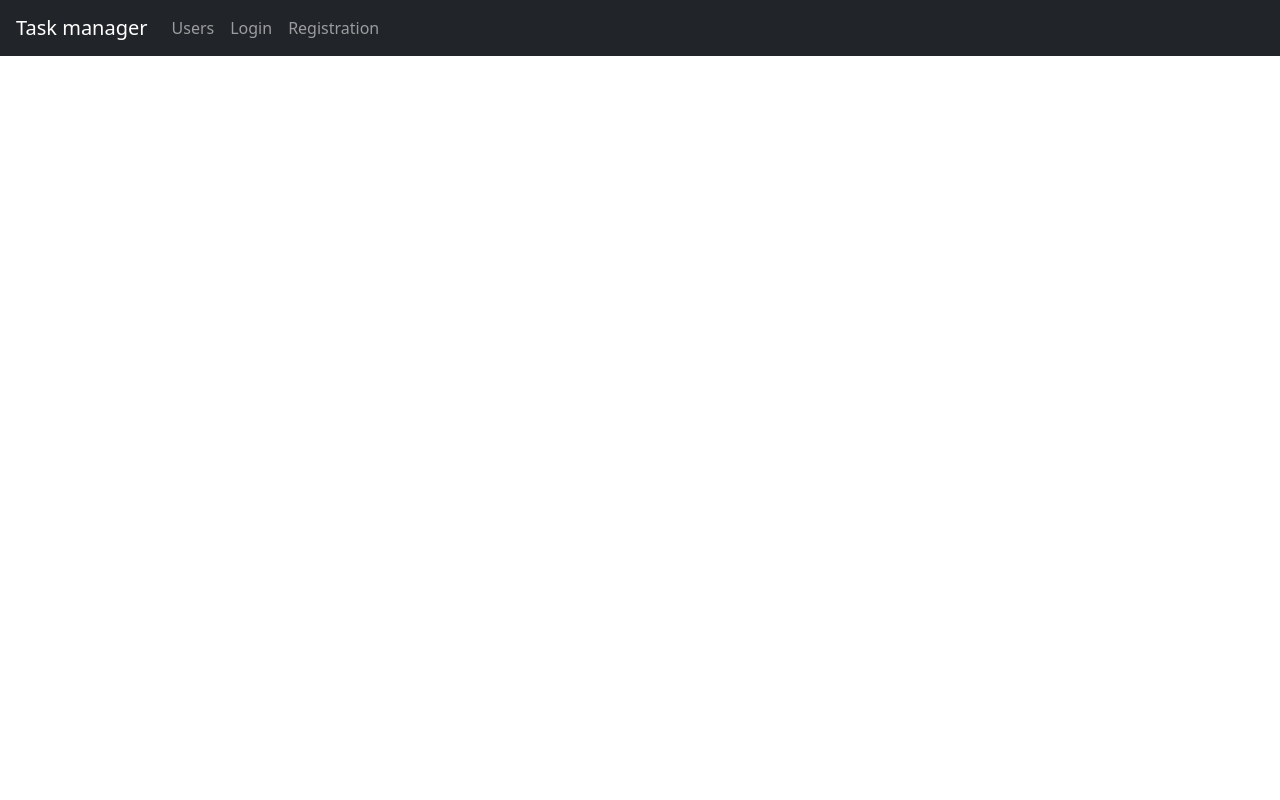
After one commit to gbespamiatnykh/python-project-52, a Django app: template task_manager/templates/base.html in a window 1280 px wide. The commit adds this page. Run offline with Django 5.2, Linux system fonts and the light colour scheme; the template is opened without the code that fills it, so the values that code supplies are empty; some libraries are stand-ins or nearby versions.

Commit message:
feat: update index view and templates

```diff
--- /dev/null
+++ b/task_manager/templates/base.html
@@ -0,0 +1,40 @@
+{% load django_bootstrap5 %}
+{% bootstrap_css %}
+{% bootstrap_javascript %}
+{% load i18n %}
+{% get_current_language as LAGUAGE_CODE %}
+
+<!DOCTYPE html>
+<html lang="{{LAGUAGE_CODE}}">
+<head>
+  <meta charset="UTF-8">
+  <meta name="viewport" content="width=device-width, initial-scale=1.0">
+  <title>Task manager</title>
+  <link href="https://cdn.jsdelivr.net/npm/bootstrap@5.3.8/dist/css/bootstrap.min.css" rel="stylesheet" integrity="sha384-sRIl4kxILFvY47J16cr9ZwB07vP4J8+LH7qKQnuqkuIAvNWLzeN8tE5YBujZqJLB" crossorigin="anonymous">
+</head>
+<body class="min-vh-100 d-flex flex-column">
+  <nav class="navbar navbar-expand-md navbar-dark bg-dark px-3">
+    <a class="navbar-brand" href="{% url "index" %}">{% trans "Task manager" %}</a>
+    <div id="navbarNav">
+      <ul class="navbar-nav">
+        <li class="nav-item">
+          <a class="nav-link " href="#">{% trans "Users" %}</a>
+        </li>
+        <li class="nav-item">
+          <a class="nav-link " href="#">{% trans "Login" %}</a>
+        </li>
+        <li class="nav-item">
+          <a class="nav-link " href="#">{% trans "Registration" %}</a>
+        </li>
+      </ul>
+    </div>
+  </nav>
+  <main class="flex-grow-1">
+    <div class="container-lg mt-3">
+      <h1>{% block heading %}{% endblock %}</h1>
+      {% block content %}{% endblock %}
+    </div>
+  </main>
+  <script src="https://cdn.jsdelivr.net/npm/bootstrap@5.3.8/dist/js/bootstrap.bundle.min.js" integrity="sha384-FKyoEForCGlyvwx9Hj09JcYn3nv7wiPVlz7YYwJrWVcXK/BmnVDxM+D2scQbITxI" crossorigin="anonymous"></script>
+</body>
+</html>
--- a/task_manager/urls.py
+++ b/task_manager/urls.py
@@ -17,8 +17,8 @@ Including another URLconf
 
 from django.urls import path
 
-from task_manager import views
+from task_manager.views import IndexView
 
 urlpatterns = [
-    path("", views.index),
+    path("", IndexView.as_view(), name="index"),
 ]
```
Also changed, not shown: task_manager/settings.py (+7 -1 lines), task_manager/templates/index.html (+12 -1 lines), task_manager/views.py (+3 -9 lines), task_manager/locale/ru/LC_MESSAGES/django.po (added), 1 other file.
